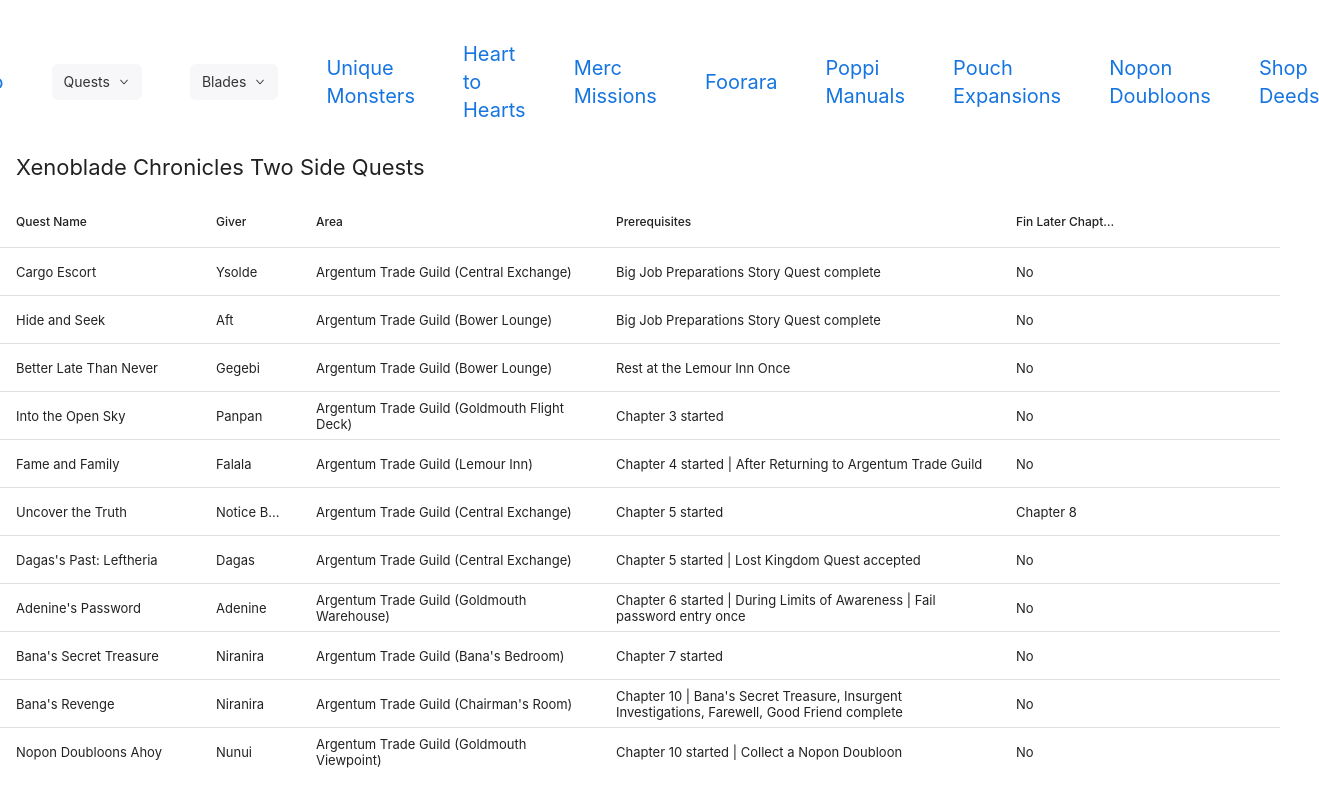
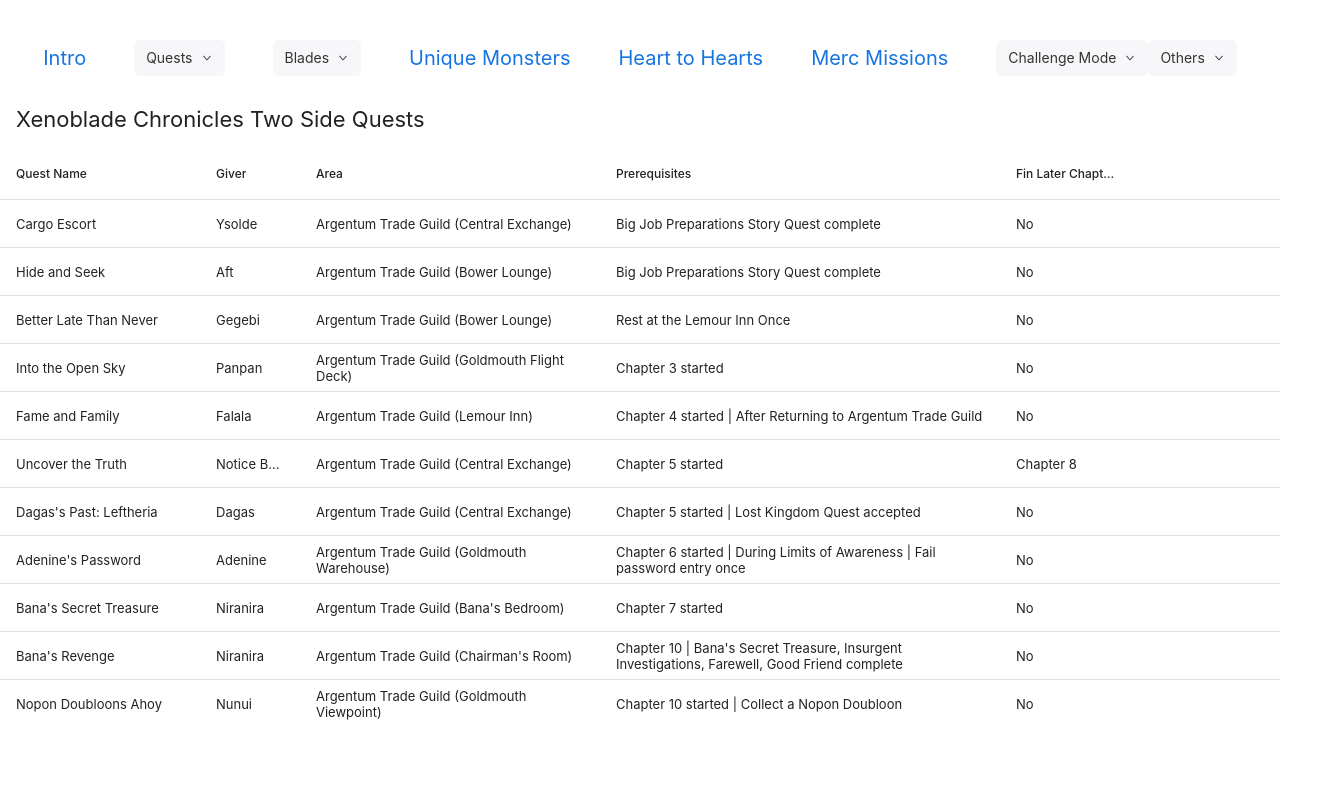
Before and after one commit to Sniffin3083/project-zohar, a React (Create React App) app: page /xeno2/quests/standard in a window 1280 px wide. Shown: the whole page, 1319 px wide, since content can reach past the window. Built offline with nearby package versions, Linux system fonts and the light colour scheme.

Commit message:
Indexed and Routed for Challenge Mode Components

```diff
--- a/src/routes/XC2/Navbar.jsx
+++ b/src/routes/XC2/Navbar.jsx
@@ -48,19 +48,33 @@ export default function NavBar() {
                     <Link to="/xeno2/mercm">Merc Missions</Link>
                 </li>
                 <li>
-                    <Link to="/xeno2/foorara">Foorara</Link>
-                </li>
-                <li className="px-4 lg:px-12">
-                    <Link to="/xeno2/poppim">Poppi Manuals</Link>
+                    <Dropdown title="Challenge Mode">
+                        <Dropdown.Item as="a" href="/xeno2/challenge/easy">
+                            Easy
+                        </Dropdown.Item>
+                        <Dropdown.Item as="a" href="/xeno2/challenge/hard">
+                            Hard
+                        </Dropdown.Item>
+                    </Dropdown>
                 </li>
                 <li>
-                    <Link to="/xeno2/pouche">Pouch Expansions</Link>
-                </li>
-                <li className="px-4 lg:px-12">
-                    <Link to="/xeno2/nopond">Nopon Doubloons</Link>
-                </li>
-                <li>
-                    <Link to="/xeno2/deeds">Shop Deeds</Link>
+                    <Dropdown title="Others">
+                        <Dropdown.Item as="a" href="/xeno2/foorara">
+                            Foorara
+                        </Dropdown.Item>
+                        <Dropdown.Item as="a" href="/xeno2/poppim">
+                            Poppi Manuals
+                        </Dropdown.Item>
+                        <Dropdown.Item as="a" href="/xeno2/pouche">
+                            Pouch Expansions
+                        </Dropdown.Item>
+                        <Dropdown.Item as="a" href="/xeno2/nopond">
+                            Nopon Doubloons
+                        </Dropdown.Item>
+                        <Dropdown.Item as="a" href="/xeno2/deeds">
+                            Shop Deeds
+                        </Dropdown.Item>
+                    </Dropdown>
                 </li>
             </ul>
         </nav>
```
Also changed, not shown: src/index.tsx (+10 -0 lines).
